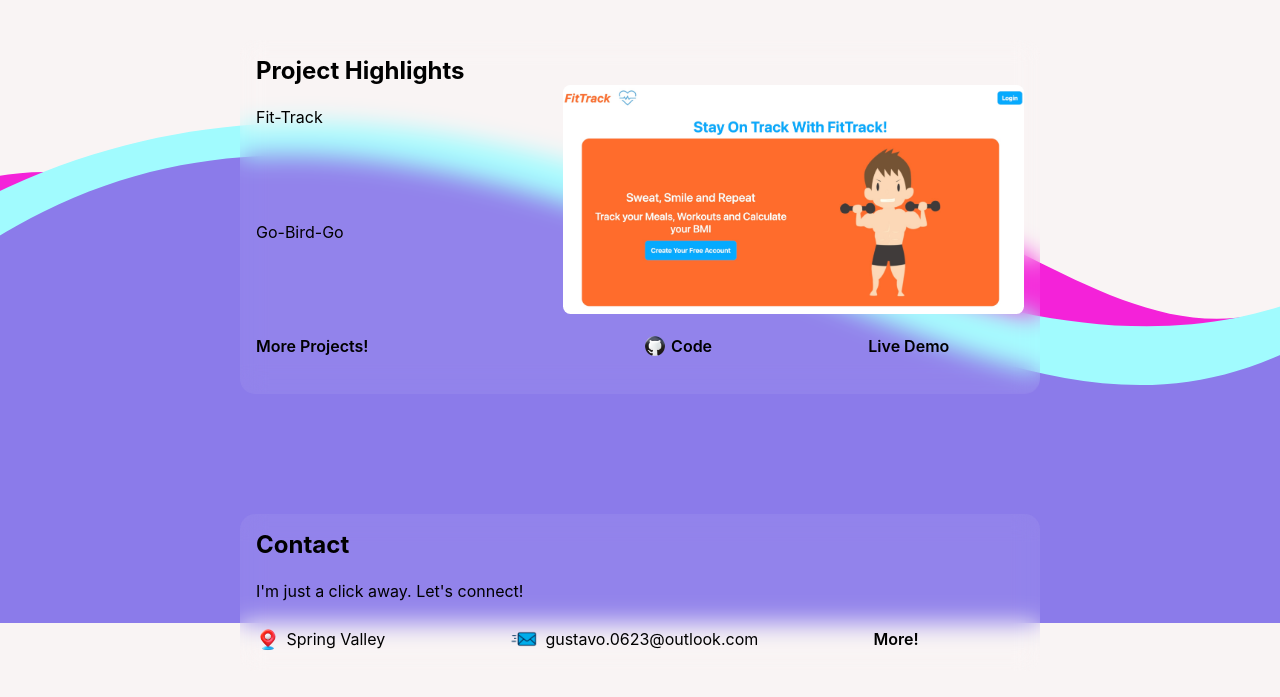
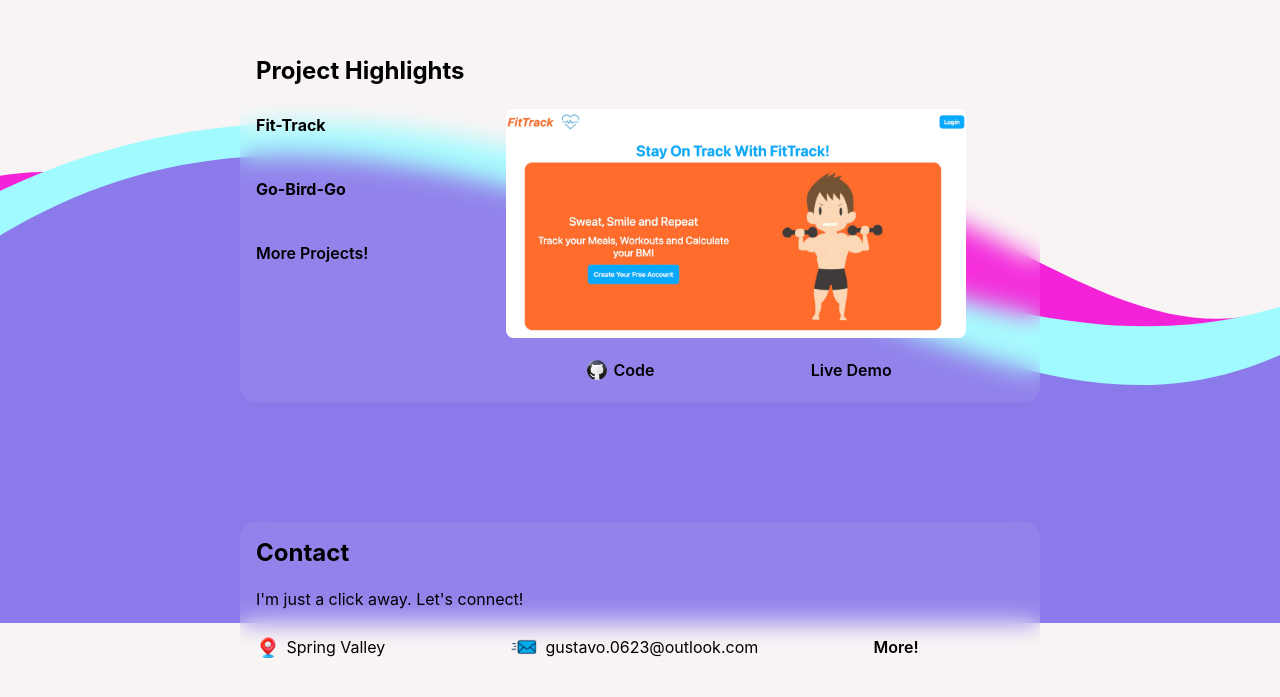
Before and after one commit to Gustavo0623/Gustavo-M-Portfolio, a React (Create React App) app in the folder frontend/: page / in a window 1280 px wide. Shown: the part 975-1672 px from the top of the page. Built offline with nearby package versions, Linux system fonts and the light colour scheme.

Commit message:
Style Update, clickable link animations added, structure updated to stay consistent

```diff
--- a/frontend/src/App.css
+++ b/frontend/src/App.css
@@ -31,6 +31,11 @@ main {
 .l-spin {
   animation: spin 1s linear;
 }
+
+.select {
+  font-size: 1.1em;
+}
+
 
 @keyframes spin-small {
   0% { transform: scale(.75) rotateY(0deg); }
@@ -137,6 +142,10 @@ main {
   font-weight: 600;
 }
 
+.t-title {
+  text-align: center;
+}
+
 .link {
   color: black;
 }
@@ -187,9 +196,14 @@ main {
   align-items: stretch;
 }
 
+#showcase {
+  margin-top: 1.5em;
+}
+
 h1, h2 {
   margin-top: 0;
-  width: 100%;
+  align-self: left;
+  text-align: left;
 }
 
 #proj-home > h2, #intro > h1 {
@@ -232,10 +246,13 @@ h2 {
   align-items: center;
 }
 
+#pro-split > #bg-display > .separate > .join {
+  justify-content: center;
+}
+
 #display > .separate > .join {
   width: 100%;
   justify-content: center;
-  cursor: pointer;
 }
 
 .i-pad {
@@ -259,10 +276,6 @@ h2 {
 #title {
   padding-top: 1em;
   width: 100%;
-}
-
-.proj {
-  cursor: pointer;
 }
 
 .proj-link {
@@ -302,7 +315,6 @@ h2 {
   display: flex;
   flex-direction: column;
   justify-content: center;
-  align-items: center;
 }
 
 #otw, #proj-home, #home-contact, .blur {
@@ -334,7 +346,7 @@ h2 {
   display: flex;
   flex-direction: column;
   justify-content: space-between;
-  align-items: center;
+  margin: auto;
 }
 
 .separate {
@@ -348,8 +360,6 @@ h2 {
 #live {
   margin-top: 0%;
   margin-bottom: 0%;
-  padding-top: 1em;
-  padding-bottom: 1em;
   align-self: center;
 }
 
@@ -370,7 +380,7 @@ h2 {
   height: 100%;
   display: flex;
   flex-direction: column;
-  justify-content: space-between;
+  gap: 2em
 }
 
 #proj-photo {
@@ -400,38 +410,28 @@ h2 {
   width: 100%;
   display: flex;
   flex-direction: row;
+  justify-content: space-between;
 }
 
 #bg-split {
   align-items: stretch;
+  margin-top: 1em;
 }
 
 #bg-content {
   display: flex;
   flex-direction: column;
-  flex: 1;
-  margin-top: 1em;
+  width: 25%;
+  gap: 2em;
 }
 
-#bg-content > :first-child {
-  margin: 0%;
-  padding-top: 1em;
-  padding-bottom: 1em;
-}
-
-#bg-content > :last-child {
-  padding-top: 1em;
-  padding-bottom: 1em;
-  margin-bottom: 0%;
-}
 
 #bg-display {
-  margin-top: 1em;
   display: flex;
   flex-direction: column;
   justify-content: center;
   align-items: center;
-  flex: 2;
+  width: 70%;
 }
 
 #bg-display > .stack-group {
@@ -443,6 +443,9 @@ h2 {
   cursor: pointer;
 }
 
+h3 {
+  font-size: 1em;
+}
 
 /* Projects */
 
@@ -450,13 +453,49 @@ h2 {
   width: 100%;
   display: flex;
   justify-content: left;
+  gap: 30%;
+}
+
+#pro-split {
+  margin-top: 1.5em;
+  justify-content: space-between;
 }
 
 .tab {
-flex: 1;
-line-height: 2em;
-cursor: pointer;
+  margin: 0%;
+  line-height: 2em;
+  cursor: pointer;
+  position: relative;
+  display: inline-block;
 }
+
+.tab::before {
+  content: '';
+  position: absolute;
+  bottom: 0;
+  left: 0;
+  width: 0;
+  height: 2px;
+  background-color: #000;
+  transition: width 1s ease;
+}
+
+.tab::after {
+  content: '';
+  position: absolute;
+  top: 0;
+  right: 0;
+  width: 0;
+  height: 2px;
+  background-color: #000;
+  transition: width 1s ease;
+}
+
+.tab:hover::before, .tab:hover::after {
+  width: 100%;
+}
+
+
 
 #pro-display {
   width: 100%;
@@ -468,6 +507,7 @@ cursor: pointer;
 }
 
 #pro-link {
+  line-height: 2em;
   text-align: center;
   flex: 1;
 }
@@ -478,6 +518,29 @@ cursor: pointer;
   cursor: pointer;
   font-size: 1em;
   font-weight: bold;
+}
+
+.role {
+  font-size: 1.05em;
+}
+
+#proj-role {
+  display: inline-block;
+}
+
+.detail-list {
+  list-style: circle;
+  display: flex;
+  flex-direction: column;
+  gap: .5em;
+  margin-top: 0em;
+}
+.list-item {
+  line-height: 2em;
+}
+
+.gap {
+  margin-top: 1em;
 }
 
 /* Contact Me */
@@ -498,7 +561,7 @@ cursor: pointer;
 }
 
 #msg-form > button {
-  line-height: 1.5em;
+  line-height: 2em;
   margin-top: 1em;
 }
 
--- a/frontend/src/Home.js
+++ b/frontend/src/Home.js
@@ -30,7 +30,7 @@ const Home = () => {
                             <img src='./Photos/icons8-place-marker-94.png' alt='place marker' className='place-mark'/>
                             <p className='description'>Spring Valley, California, USA</p>
                         </div>
-                        <a href='/about' className='link description'>More About Me!</a>
+                        <a href='/about' className='link description tab'>More About Me!</a>
 
                         <div className='icons' id='li-gh'>
                             {
@@ -81,20 +81,22 @@ const Home = () => {
                 <div id='showcase'>
                     <div className='left-show'>
                         <div id='selector'>
-                            <p key={0} className='proj'>Fit-Track</p>
-                            <p key={1} className='proj'>Go-Bird-Go</p>
-                            <a key={3} href='/projects' className='proj-link proj link'>More Projects!</a>
+                            <h3 className='proj msg tab'>Fit-Track</h3>
+                            <h3 className='proj msg tab'>Go-Bird-Go</h3>
+                            <a href='/projects' className='proj-link proj msg link tab'>More Projects!</a>
                         </div>
                     </div>
                     <div id='display'>
                         {/* placeholder... replace later */}
                         <img src='./Photos/Screen Shot 2023-01-18 at 10.19.13 PM (2).jpg' alt='Selected App Screenshot' id='proj-photo'/>
-                        <div className='separate'>
+                        <div className='separate gap'>
                             <div className='join'>
                                 <img src='./Photos/icons8-github-94.png' alt='place marker' className='place-mark i-grow'/>
-                                <a href='https://github.com/proptechnovator/fittrack-v2' className='half proj-link proj link'> Code </a>
+                                <a href='https://github.com/proptechnovator/fittrack-v2' className='half proj-link proj link tab'> Code </a>
                             </div>
-                            <a href='https://fittrack-frontend.herokuapp.com/' className='half proj-link proj link' id='live'> Live Demo </a>
+                            <p className='half proj-link proj' id='live'>
+                                <a href='https://fittrack-frontend.herokuapp.com/' className='link tab'>Live Demo</a>
+                            </p>
                         </div>
                     </div>
                 </div>
@@ -114,7 +116,9 @@ const Home = () => {
                             <img src='./Photos/icons8-mail-64.png' alt='place marker' className='place-mark i-pad'/>
                             <p className='description'>gustavo.0623@outlook.com</p>
                         </div>
-                        <a href='/contact' className='link msg h-contact'> More!</a>
+                        <a href='/contact' className='link msg h-contact'>
+                            <p className='tab'>More!</p>
+                        </a>
                     </div>
                 </div>
             </div>
--- a/frontend/src/Navigation.js
+++ b/frontend/src/Navigation.js
@@ -18,10 +18,10 @@ const Navigation = () => {
                 <img src='./Photos/logo.PNG' alt='Gustavo logo' id='logo-img' className={isHovering ? 'l-spin' : ''} onMouseEnter={handleMouseEnter} onMouseLeave={handleMouseLeave}/>
             </div>
             <nav id='nav'>
-                <a className='link' href='/' >Home</a>
-                <a className='link' href='/about'>About</a>
-                <a className='link' href='/projects'>Projects</a>
-                <a className='link' href='/contact'>Contact</a>
+                <a className='link tab' href='/' >Home</a>
+                <a className='link tab' href='/about'>About</a>
+                <a className='link tab' href='/projects'>Projects</a>
+                <a className='link tab' href='/contact'>Contact</a>
             </nav>
         </header>
     );
--- a/frontend/src/components/Form.js
+++ b/frontend/src/components/Form.js
@@ -38,7 +38,7 @@ function ContactForm() {
                     <textarea id="message" name="message" rows="5" value={message} onChange={(event) => setMessage(event.target.value)} required></textarea>
                 </div>
             </div>
-            <button type="submit">Send</button>
+            <button id='toggle-view' className='tab' type="submit">Send</button>
 
         </form>
     );
--- /dev/null
+++ b/frontend/src/components/FtDetails.js
@@ -0,0 +1,21 @@
+import React from "react";
+
+function FTDetails () {
+
+
+    return (
+        <div id='fitTrack'>
+            <p className='msg' id='proj-role'><strong className='msg role'>Role: </strong> Project Lead</p>
+
+            <ul className='detail-list'>
+                <li className='list-item'>Led a three-member team to develop a fitness tracker application as the final project of a software development bootcamp</li>
+                <li className='list-item'>Oversaw the project planning and execution, ensuring the project was completed on time</li>
+                <li className='list-item'>Managed project communications and collaborated with team members to ensure project deliverables met the requirements and standards</li>
+                <li className='list-item'>Utilized Agile methodology to ensure project progress and success</li>
+                <li className='list-item'>Developed and maintained the project's website and a working version of the application, providing a clear and effective presentation of its features and functionalities</li>
+            </ul>
+        </div>
+    )
+}
+
+export default FTDetails
--- a/frontend/src/places/Projects.js
+++ b/frontend/src/places/Projects.js
@@ -1,4 +1,10 @@
+import { useState } from "react";
+import FTDetails from "../components/FtDetails";
+
 const Projects = () => {
+
+    const [details, setDetails] = useState(false)
+
     return (
         <main>
             <div className='about'>
@@ -16,13 +22,23 @@ const Projects = () => {
                         </div>
                         <div id='bg-display'>
                             <div id='pro-display'>
-                                <img src='./Photos/Screen Shot 2023-01-18 at 10.19.13 PM (2).jpg' alt='Selected App Screenshot' id='proj-photo'/>
-                                <button id='toggle-view'> Details </button>
+                                { !details ? <img src='./Photos/Screen Shot 2023-01-18 at 10.19.13 PM (2).jpg' alt='Selected App Screenshot' id='proj-photo'/> : null}
+                                { !details ? <button id='toggle-view' className='gap tab' onClick={()=>{setDetails(true)}}> Details </button> : <button id='toggle-view' className='tab' onClick={()=>{setDetails(false)}}> Project Photo </button>}
+                                { details ? <FTDetails/>: null}
+                            </div>
+                            <div className='separate'>
+                                <div className='join'>
+                                    <img src='./Photos/icons8-github-94.png' alt='place marker' className='place-mark i-grow'/>
+                                    <a href='https://github.com/proptechnovator/fittrack-v2' className='half proj-link proj link tab'> Code </a>
+                                </div>
+                                <p className='half proj-link proj' id='live'>
+                                    <a href='https://fittrack-frontend.herokuapp.com/' className='link tab'>Live Demo</a>
+                                </p>
                             </div>
                             <p id='pro-link'>
                                 Like what you see?
                                 <br/>
-                                <a href='/contact' className='link'> Contact Me!</a>
+                                <a href='/contact' className='link tab'> Contact Me!</a>
                             </p>
                         </div>
                     </div>
```
Also changed, not shown: frontend/src/places/About.js (+5 -5 lines).
